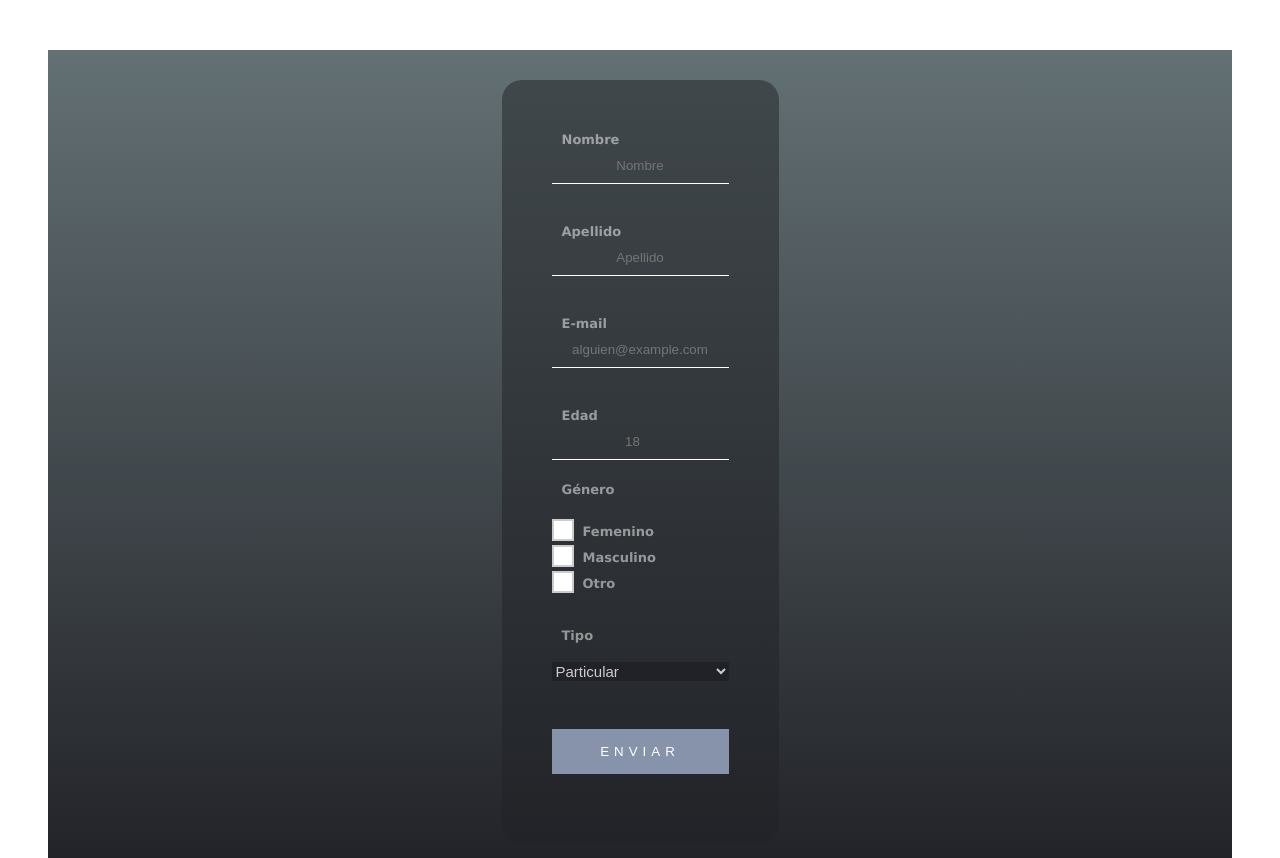
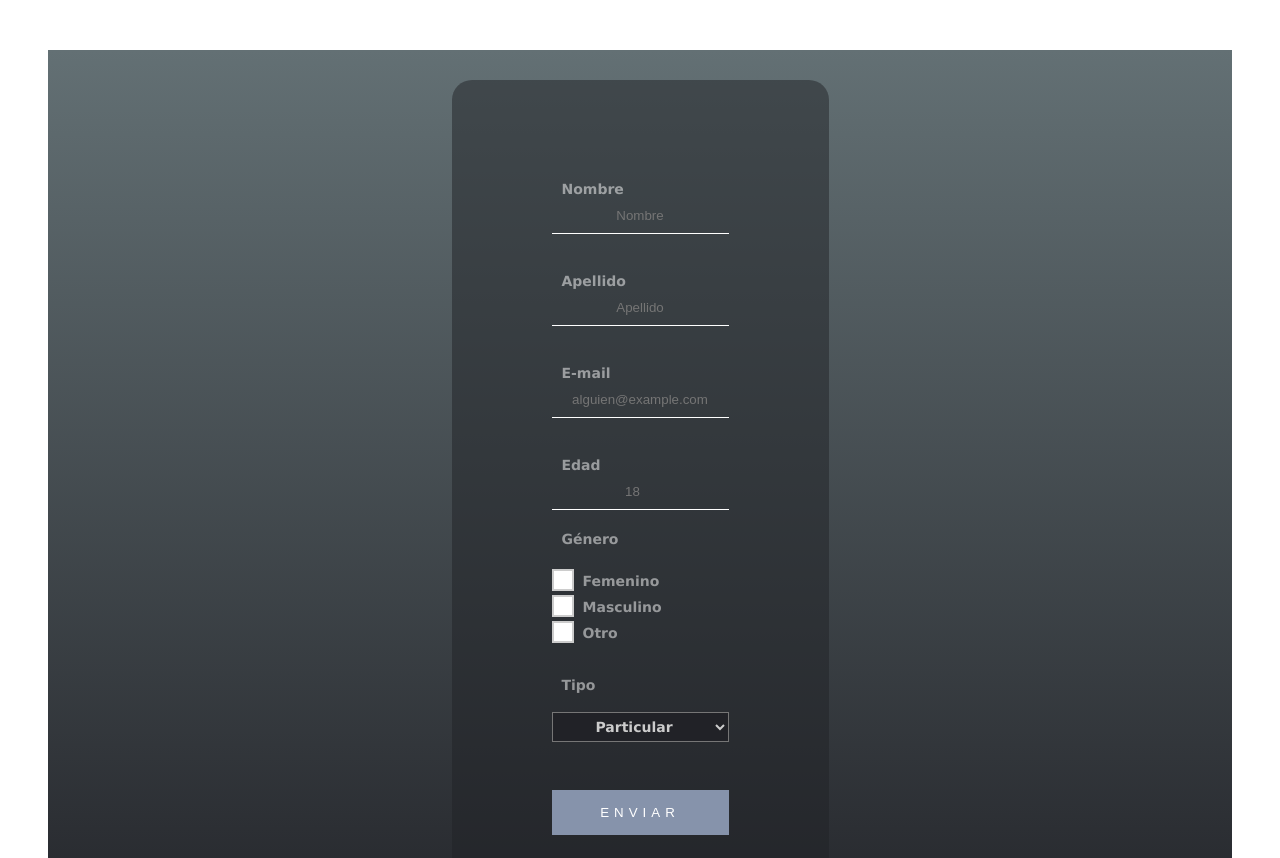
Before and after one commit to sagov8/Web, a plain HTML site: page HTML/contacto.html in a window 1280 px wide. Shown: the part 1036-1894 px from the top of the page. Drawn offline with Linux system fonts and the light colour scheme.

```diff
--- a/css/estilos.css
+++ b/css/estilos.css
@@ -100,12 +100,12 @@
 
 .formulario {
     background-color: #21222780;
-    padding: 50px;
+    padding: 100px;
     border-radius: 20px;
 }
 
 .formulario label {
-    font-size: 13px;
+    font-size: 14px;
     font-family: Verdana, Geneva, Tahoma, sans-serif;
     font-weight: bold;
     padding: 10px;
@@ -176,16 +176,17 @@
     cursor: pointer;
     padding: 15px;
     margin-top: 30px;
-    le
 }
 
 #tipo {
     width: 100%;
-    border: none;
+    text-align: center;
+    color: #ccc;
     background-color: #212227;
-    font-size: 15px;
-    color: #ccc;
-
+    font-size: 14px;
+    font-family: Verdana, Geneva, Tahoma, sans-serif;
+    font-weight: bold;
+    padding: 5px;
 }
 
 /*Estilos tablas*/
```
